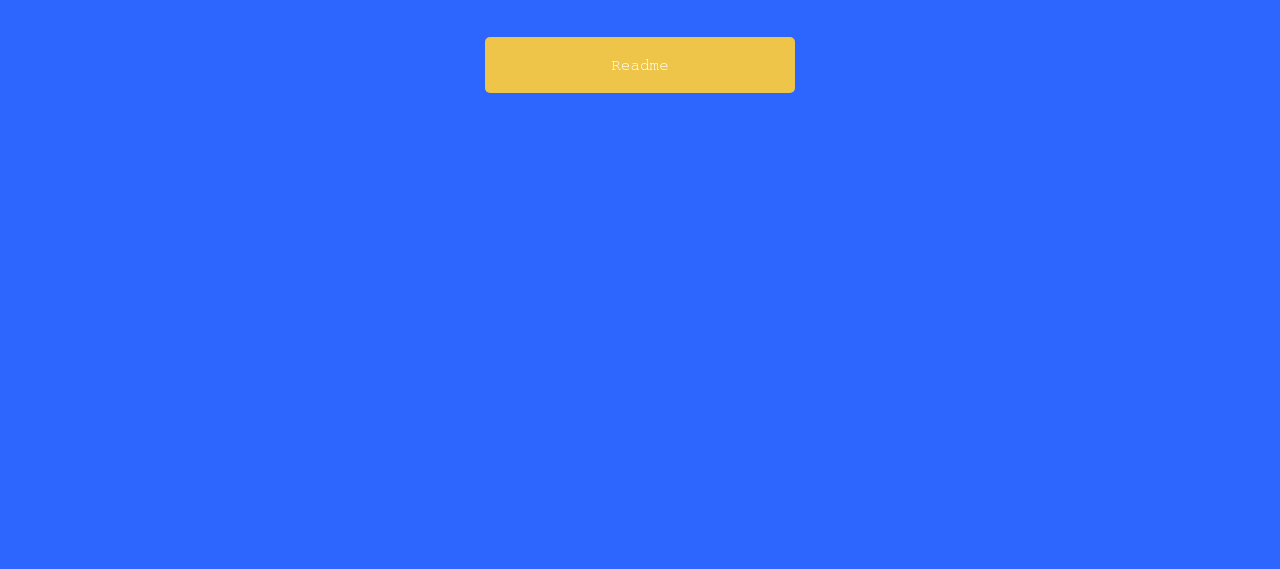
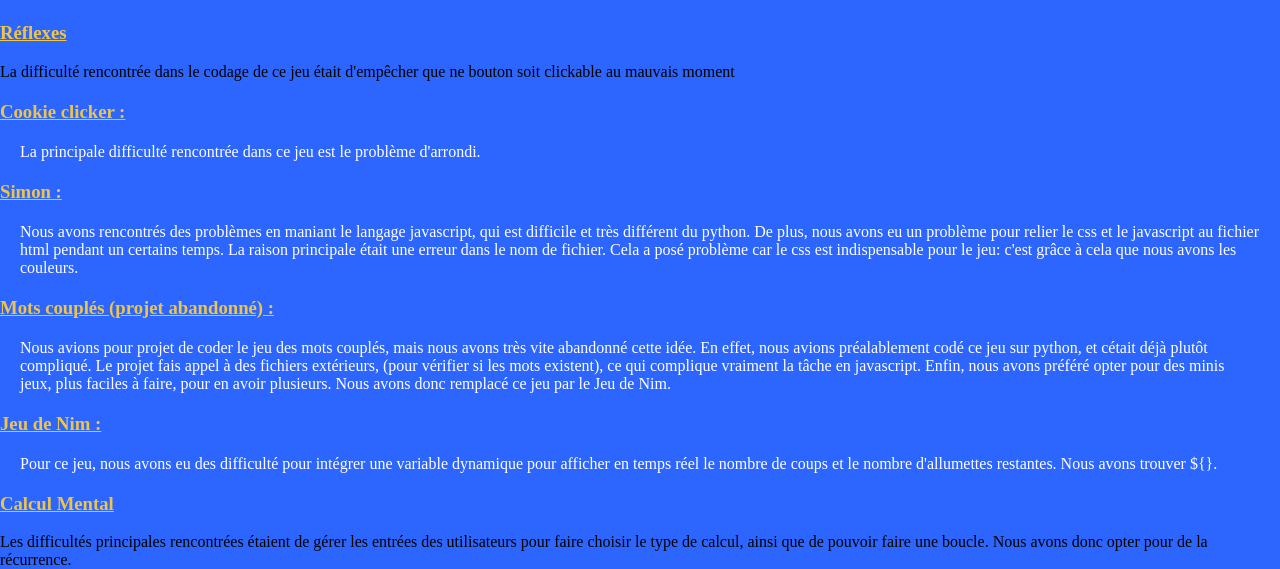
Before and after one commit to Kleirre/Jeux.github.io, a plain HTML site: page page6.html in a window 1280 px wide. Shown: the part 723-1292 px from the top of the page. Before the commit the page ends 1050 px from the top, so only its background shows below. Drawn offline with Linux system fonts and the light colour scheme.

Commit message:
Update page6.html

```diff
--- a/page6.html
+++ b/page6.html
@@ -1,13 +1,16 @@
 <!DOCTYPE html>
+
 <html>
-	<head>
-		<header class='accueil'></header>
+
+	<head >
 		<meta charset="utf-8" />
-		<title> Childhood Games </title>
-		<link rel="stylesheet" href='style.css'>
+		<title> Readme </title>
+		<link rel= "stylesheet" href = 'style.css' >
 	</head>
+
+
 	<body>
-		<nav class>
+	<nav class>
 			<ul class = navigation-container>
 				<li><a  class = "navigation" href="page1.html">Accueil</a></li>
 				<li><a  class = "navigation" href="page2.html">Jeux</a></li>
@@ -15,7 +18,48 @@
 				<li><a  class = "navigation" href="page4.html">Scores</a></li>
 				<li><a  class = "navigation" href="page5.html">UTF 7</a></li>
 				<li><a  class = "navigation" href="page6.html">Readme</a></li>
+
 			</ul>
 		</nav>
-	</body>
+		<h2> Readme </h2>
+
+	<h3>Réflexes</h3>
+
+
+
+		La difficulté rencontrée dans le codage de ce jeu était d'empêcher que ne bouton soit clickable au mauvais moment
+</p>
+			<h3>Cookie clicker :</h3><p>
+			La principale difficulté rencontrée dans ce jeu est le problème d'arrondi.
+</p>
+			<h3>Simon :</h3><p>
+			Nous avons rencontrés des problèmes en maniant le langage javascript, qui est difficile et très différent du python. De plus, nous avons eu un problème pour relier le css et le javascript au fichier html pendant un certains temps.
+			La raison principale était une erreur dans le nom de fichier. Cela a posé problème car le css est indispensable pour le jeu: c'est grâce à cela que nous avons les couleurs.
+</p>
+		<h3>Mots couplés (projet abandonné) :</h3><p>
+			Nous avions pour projet de coder le jeu des mots couplés, mais nous avons très vite abandonné cette idée. En effet, nous avions préalablement codé ce jeu sur python, et cétait déjà plutôt compliqué. Le projet fais appel à des fichiers extérieurs, (pour vérifier si les mots existent), ce qui complique vraiment la tâche en javascript.
+			Enfin, nous avons préféré opter pour des minis jeux, plus faciles à faire, pour en avoir plusieurs. Nous avons donc remplacé ce jeu par le Jeu de Nim.
+
+</p>
+
+		<h3>Jeu de Nim :</h3><p>
+			Pour ce jeu, nous avons eu des difficulté pour intégrer une variable dynamique pour afficher en temps réel le nombre de coups et le nombre d'allumettes restantes. Nous avons trouver ${}.
+
+</p>
+
+
+		   <h3>Calcul Mental</h3>
+		   Les difficultés principales rencontrées étaient de gérer les entrées des utilisateurs pour faire choisir le type de calcul, ainsi que de pouvoir faire une boucle. Nous avons donc opter pour de la récurrence.
+		</ul>
+
+	</nav>
+</body>
+
+		<header class='accueil'>
+
+		</header>
+
+
+
+
 </html>
```
